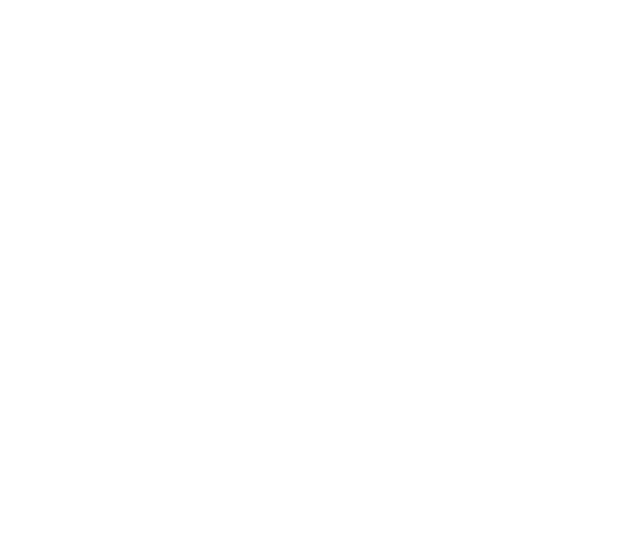
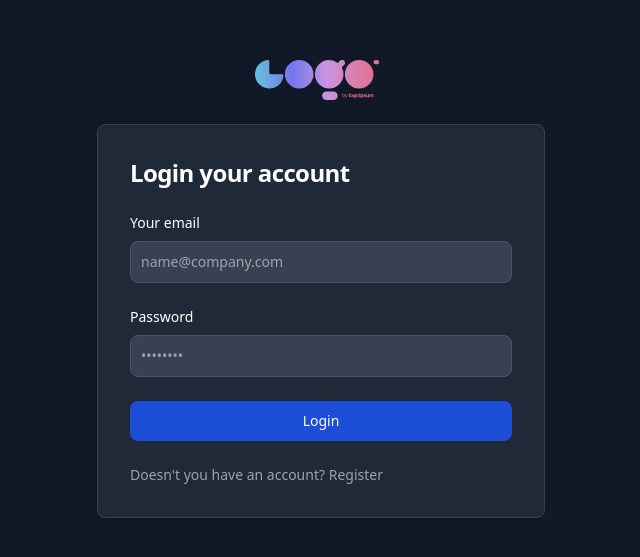
Before and after one commit to sanjaraiy/mentis, a React (Vite) app in the folder frontend/: page /login in a window 1280 px wide. Before the commit this address had no page. Shown: the part 111-668 px from the top of the page, without its empty margins (319-959 px from the left). Built offline with nearby package versions, Linux system fonts and the light colour scheme.

Commit message:
added login page and changed some fields in register

```diff
--- a/frontend/src/App.jsx
+++ b/frontend/src/App.jsx
@@ -3,6 +3,7 @@
 import Home from "./pages/Home"
 import { Button } from "./components/ui/button"
 import Register from "./pages/Register"
+import LogIn from "./pages/LogIn"
 
 
 function App() {
@@ -15,6 +16,7 @@
            <Route index element={<Home></Home>}></Route>
         </Route>
            <Route path="/register" element={<Register></Register>}></Route>
+           <Route path="/login" element={<LogIn></LogIn>}></Route>
       </Routes>
     </BrowserRouter>
 
--- a/frontend/src/components/Header.jsx
+++ b/frontend/src/components/Header.jsx
@@ -76,12 +76,12 @@
 
       <div class="flex items-center gap-4">
         <div class="sm:flex sm:gap-4">
-          <a
+          <Link
             class="rounded-md bg-blue-500 px-5 py-2.5 text-sm font-medium text-white shadow "
-            href="#"
+            to={'/login'}
           >
             Login
-          </a>
+          </Link>
 
           <div class="hidden sm:flex">
             <Link
--- /dev/null
+++ b/frontend/src/pages/LogIn.jsx
@@ -0,0 +1,80 @@
+import React from "react";
+import { Link } from "react-router-dom";
+
+function LogIn() {
+  return (
+    <>
+      <section className="bg-gray-900 ">
+        <div className="flex flex-col items-center justify-center px-6 py-8 mx-auto md:h-screen lg:py-0">
+          <Link
+            to="#"
+            className="flex items-center mb-6 text-2xl font-semibold  text-white"
+          >
+            <img className="w-54 h-54 mr-2" src="/logo.svg" alt="logo" />
+          </Link>
+          <div className="w-full  rounded-lg shadow border md:mt-0 sm:max-w-md xl:p-0 bg-gray-800 border-gray-700">
+            <div className="p-6 space-y-4 md:space-y-6 sm:p-8">
+              <h1 className="text-xl font-bold leading-tight tracking-tight  md:text-2xl text-white">
+                Login your account
+              </h1>
+              <form className="space-y-4 md:space-y-6" method="POST" action="">
+
+                <div>
+                  <label
+                    for="email"
+                    className="block mb-2 text-sm font-medium  text-white"
+                  >
+                    Your email
+                  </label>
+                  <input
+                    type="email"
+                    name="email"
+                    id="email"
+                    className="border   text-sm rounded-lg focus:ring-primary-600 focus:border-primary-600 block w-full p-2.5 bg-gray-700 border-gray-600 placeholder-gray-400 text-white focus:ring-blue-500 focus:border-blue-500"
+                    placeholder="name@company.com"
+                    required=""
+                  />
+                </div>
+
+                <div>
+                  <label
+                    for="password"
+                    className="block mb-2 text-sm font-medium  text-white"
+                  >
+                    Password
+                  </label>
+                  <input
+                    type="password"
+                    name="password"
+                    id="password"
+                    placeholder="••••••••"
+                    className=" border text-sm rounded-lg focus:ring-primary-600 focus:border-primary-600 block w-full p-2.5 bg-gray-700 border-gray-600 placeholder-gray-400 text-white focus:ring-blue-500 focus:border-blue-500"
+                    required=""
+                  />
+                </div>
+
+                <button
+                  type="submit"
+                  className="w-full text-white bg-blue-700 focus:ring-4 focus:outline-none focus:ring-blue-300 font-medium rounded-lg text-sm px-5 py-2.5 text-center hover:bg-blue-700"
+                >
+                  Login
+                </button>
+                <p className="text-sm font-light  text-gray-400">
+                  Doesn't you have an account?{" "}
+                  <Link
+                    to={'/register'}
+                    className="font-medium hover:underline text-primary-500"
+                  >
+                    Register
+                  </Link>
+                </p>
+              </form>
+            </div>
+          </div>
+        </div>
+      </section>
+    </>
+  );
+}
+
+export default LogIn;
--- a/frontend/src/pages/Register.jsx
+++ b/frontend/src/pages/Register.jsx
@@ -16,6 +16,7 @@
                   Create an account
               </h1>
               <form className="space-y-4 md:space-y-6" method='POST' action="">
+                  <div className='flex flex-row gap-2'>
                   <div>
                       <label for="first_name" className="block mb-2 text-sm font-medium  text-white">First name</label>
                       <input type="text" name="first_name" id="first_name" className="border   text-sm rounded-lg focus:ring-primary-600 focus:border-primary-600 block w-full p-2.5 bg-gray-700 border-gray-600 placeholder-gray-400 text-white focus:ring-blue-500 focus:border-blue-500" placeholder="John" required=""/>
@@ -23,6 +24,7 @@
                   <div>
                       <label for="last_name" className="block mb-2 text-sm font-medium  text-white">Last name</label>
                       <input type="text" name="last_name" id="last_name" className="border   text-sm rounded-lg focus:ring-primary-600 focus:border-primary-600 block w-full p-2.5 bg-gray-700 border-gray-600 placeholder-gray-400 text-white focus:ring-blue-500 focus:border-blue-500" placeholder="Deo" required=""/>
+                  </div>
                   </div>
                   <div>
                       <label for="email" className="block mb-2 text-sm font-medium  text-white">Your email</label>
@@ -43,7 +45,7 @@
 
                   <button type="submit" className="w-full text-white bg-blue-700 focus:ring-4 focus:outline-none focus:ring-blue-300 font-medium rounded-lg text-sm px-5 py-2.5 text-center hover:bg-blue-700">Create an account</button>
                   <p className="text-sm font-light  text-gray-400">
-                      Already have an account? <a href="#" className="font-medium hover:underline text-primary-500">Login here</a>
+                      Already have an account? <Link to={'/login'} className="font-medium hover:underline text-primary-500">Login here</Link>
                   </p>
               </form>
           </div>
```
